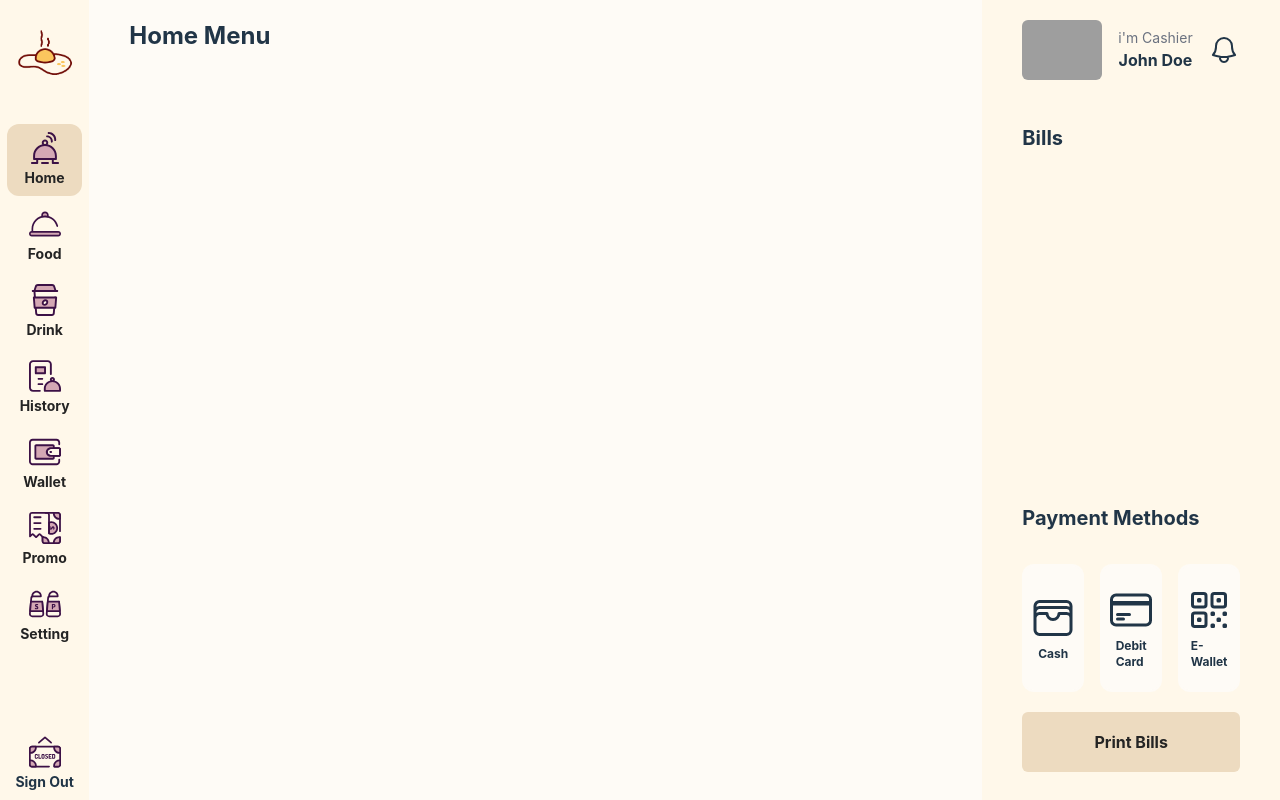
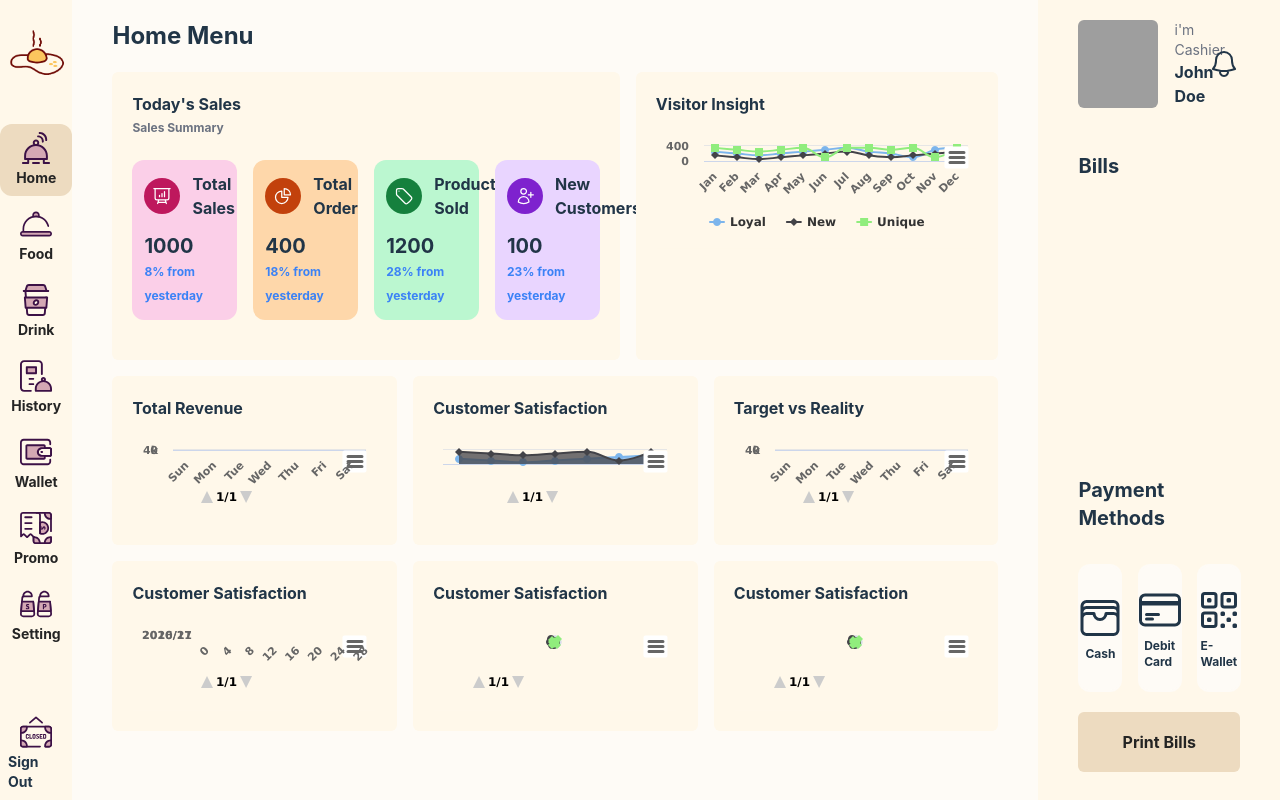
Before and after one commit to dickypratama23/bar-and-resto-pos, a React (Vite) app: page / in a window 1280 px wide. Built offline with nearby package versions, Linux system fonts and the light colour scheme; grey boxes are pictures that could not be loaded.

Commit message:
add chart to home

```diff
--- a/src/Pages/Home/index.jsx
+++ b/src/Pages/Home/index.jsx
@@ -1,7 +1,42 @@
+import Card from '../../components/Card/index.jsx'
+import cards from '../../utils/card-datas.jsx'
+import { visitors, revenue, satisfaction, target_reality, sales_growth, sales_growth_polar } from '../../utils/chart-data.jsx'
+import Chart from '../../components/Chart/index.jsx'
+
 const Home = () => {
   return (
-    <div className="w-9/12 bg-[#FEFBF6]">
+    <div className="w-full bg-[#FEFBF6]">
       <div className="px-10 py-5 text-2xl font-bold">Home Menu</div>
+      <div className="px-10">
+        <div className="flex gap-4 mb-4">
+          <div className="summary flex flex-col w-7/12 font-bold p-5 rounded-md bg-[#FFF8EA] h-sfit">
+            Today's Sales
+            <span className="text-xs my-1 text-gray-500">Sales Summary</span>
+            <div className="grid grid-cols-4 gap-4 my-5">
+              {
+                cards.map((data, index) => (
+                  <Card key={index} data={data}/>
+                ))
+              }
+            </div>
+          </div>
+
+          <Chart title={"Visitor Insight"} options={visitors} />
+        </div>
+
+        <div className="flex gap-4">
+          <Chart title={"Total Revenue"} options={revenue} />
+          <Chart title={"Customer Satisfaction"} options={satisfaction} />
+          <Chart title={"Target vs Reality"} options={target_reality} />
+        </div>
+
+        <div className="flex gap-4 mt-4">
+          <Chart title={"Customer Satisfaction"} options={sales_growth} />
+          <Chart title={"Customer Satisfaction"} options={sales_growth_polar} />
+          <Chart title={"Customer Satisfaction"} options={sales_growth_polar} />
+        </div>
+
+      </div>
     </div>
   )
 }
```
